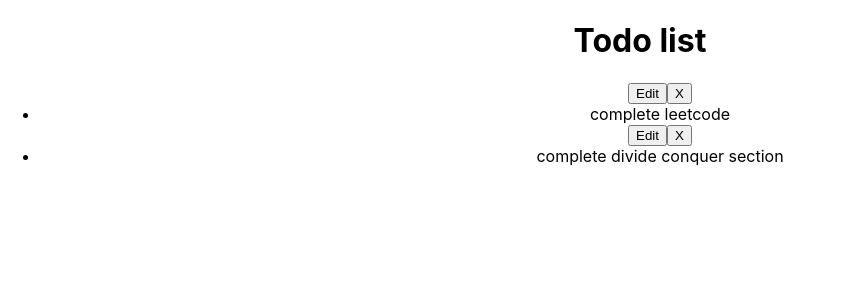
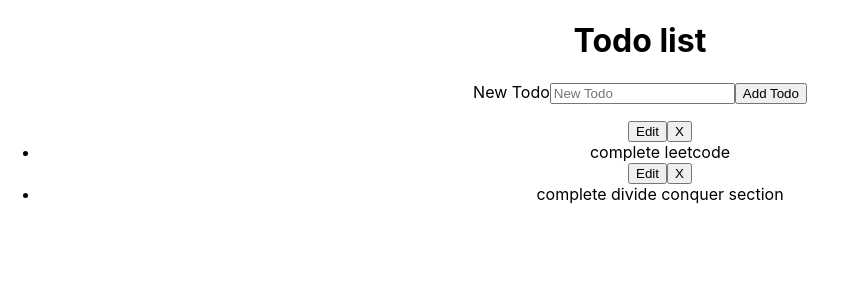
Before and after one commit to clint-gitahi/react-projects, a React (Create React App) app: page / in a window 1280 px wide. Shown: the top 300 px of the page, without its empty margins (0-847 px from the left). Built offline with nearby package versions, Linux system fonts and the light colour scheme.

Commit message:
adding a newtodo form

```diff
--- a/src/TodoList.js
+++ b/src/TodoList.js
@@ -1,5 +1,6 @@
 import React, { Component } from "react";
 import Todo from "./Todo";
+import NewTodoForm from "./newTodoForm";
 
 class TodoList extends Component {
   constructor(props) {
@@ -11,6 +12,14 @@
         { task: "complete divide conquer section" }
       ]
     };
+
+    this.create = this.create.bind(this);
+  }
+
+  create(newTodo) {
+    this.setState({
+      todos: [...this.state.todos, newTodo]
+    });
   }
 
   render() {
@@ -20,7 +29,7 @@
     return (
       <div>
         <h1>Todo list</h1>
-
+        <NewTodoForm createTodo={this.create} />
         <ul>{todos}</ul>
       </div>
     );
--- /dev/null
+++ b/src/newTodoForm.js
@@ -0,0 +1,43 @@
+import React, { Component } from "react";
+
+class NewTodoForm extends Component {
+  constructor(props) {
+    super(props);
+
+    this.state = { task: "" };
+
+    this.handleChange = this.handleChange.bind(this);
+    this.handleSubmit = this.handleSubmit.bind(this);
+  }
+
+  handleChange(evt) {
+    this.setState({
+      [evt.target.name]: evt.target.value
+    });
+  }
+
+  handleSubmit(evt) {
+    evt.preventDefault();
+    this.props.createTodo(this.state);
+    this.setState({ task: "" });
+  }
+
+  render() {
+    return (
+      <form onSubmit={this.handleSubmit}>
+        <labe htmlFor="task">New Todo</labe>
+        <input
+          type="text"
+          placeholder="New Todo"
+          id="task"
+          name="task"
+          value={this.state.task}
+          onChange={this.handleChange}
+        />
+        <button>Add Todo</button>
+      </form>
+    );
+  }
+}
+
+export default NewTodoForm;
```
